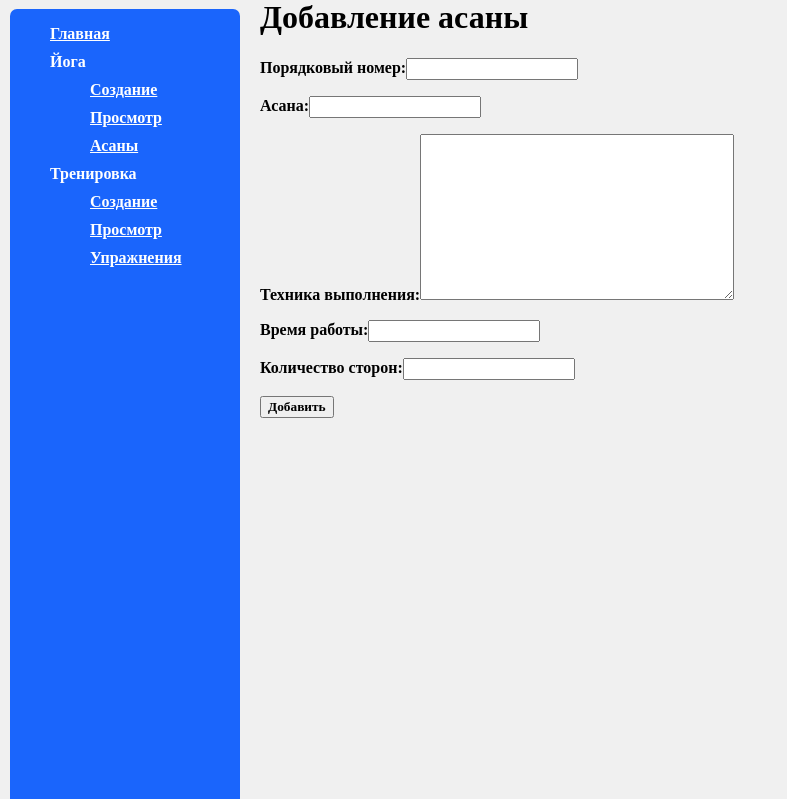
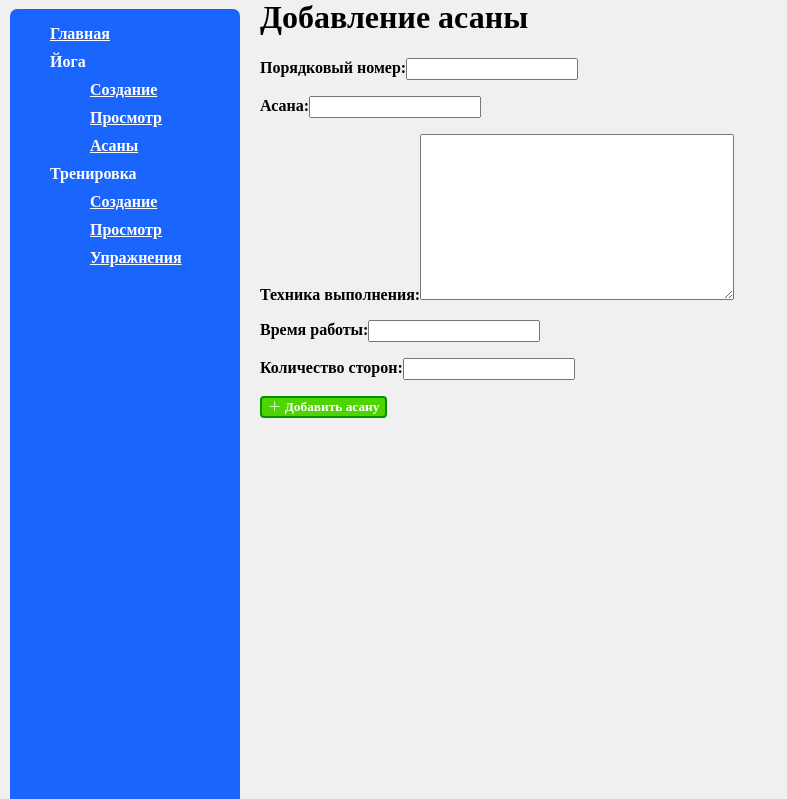
Before and after one commit to mika-akopyan/training_diary, a Django app: page /yoga/exercises/add/ in a window 1280 px wide. Shown: the part 22-821 px from the top of the page, without its empty margins (0-787 px from the left). Run offline with Django 5.2, Linux system fonts and the light colour scheme.

Commit message:
style: Stylize the button on the add object page

```diff
--- a/website/diary_training_sessions/workout/static/base/css/object_add.css
+++ b/website/diary_training_sessions/workout/static/base/css/object_add.css
@@ -12,3 +12,20 @@ h1 {
     font-weight: 600;
     font-stretch: semi-condensed;
 }
+
+/* Внешний вид ссылки добавить при различных состояниях */
+.form__add-object {
+    border: 2px solid rgb(1, 148, 1);
+    border-radius: 4px;
+    background: rgb(78, 212, 0);
+    color: white;
+    text-decoration: none;
+}
+
+.form__add-object:hover {
+    box-shadow: 0 0 15px rgb(116, 253, 82);
+}
+
+.form__add-object:active {
+    background: rgb(1, 148, 1);
+}
--- a/website/diary_training_sessions/workout/static/base/css/objects_list.css
+++ b/website/diary_training_sessions/workout/static/base/css/objects_list.css
@@ -94,7 +94,7 @@ p {
     background: rgb(180, 180, 180);
 }
 
-/* Внешний вид ссылки удалить при различных состояниях */
+/* Внешний вид ссылки добавить при различных состояниях */
 .link-add-object {
     border: 2px solid rgb(1, 148, 1);
     background: rgb(78, 212, 0);
--- a/website/diary_training_sessions/workout/templates/workout/exercise_add.html
+++ b/website/diary_training_sessions/workout/templates/workout/exercise_add.html
@@ -6,6 +6,7 @@
 
 {% block link %}
     <link rel="stylesheet" href="{% static "workout/css/exercise_add.css" %}">
+    <link rel="stylesheet" href="https://cdn.jsdelivr.net/npm/bootstrap-icons@1.8.1/font/bootstrap-icons.css">
 {% endblock link %}
 
 {% block content %}
@@ -15,6 +16,6 @@
         {% for f in form %}
             <p><label class='form__label' for="{{ f.id_for_label }}">{{ f.label }}:</label>{{ f }}</p>
         {% endfor %}
-        <button class='form__add-object' type="submit">Добавить</button>
+        <button class='form__add-object' type="submit"><i class="bi bi-plus-lg"></i> Добавить упражнение</button>
     </form>
 {% endblock content %}
--- a/website/diary_training_sessions/yoga/templates/yoga/asana_add.html
+++ b/website/diary_training_sessions/yoga/templates/yoga/asana_add.html
@@ -6,6 +6,7 @@
 
 {% block link %}
     <link rel="stylesheet" href="{% static "yoga/css/asana_add.css" %}">
+    <link rel="stylesheet" href="https://cdn.jsdelivr.net/npm/bootstrap-icons@1.8.1/font/bootstrap-icons.css">
 {% endblock link %}
 
 {% block content %}
@@ -15,6 +16,6 @@
         {% for f in form %}
             <p><label class='form__label' for="{{ f.id_for_label }}">{{ f.label }}:</label>{{ f }}</p>
         {% endfor %}
-        <button class='form__add-object' type="submit">Добавить</button>
+        <button class='form__add-object' type="submit"><i class="bi bi-plus-lg"></i> Добавить асану</button>
     </form>
 {% endblock content %}
```
